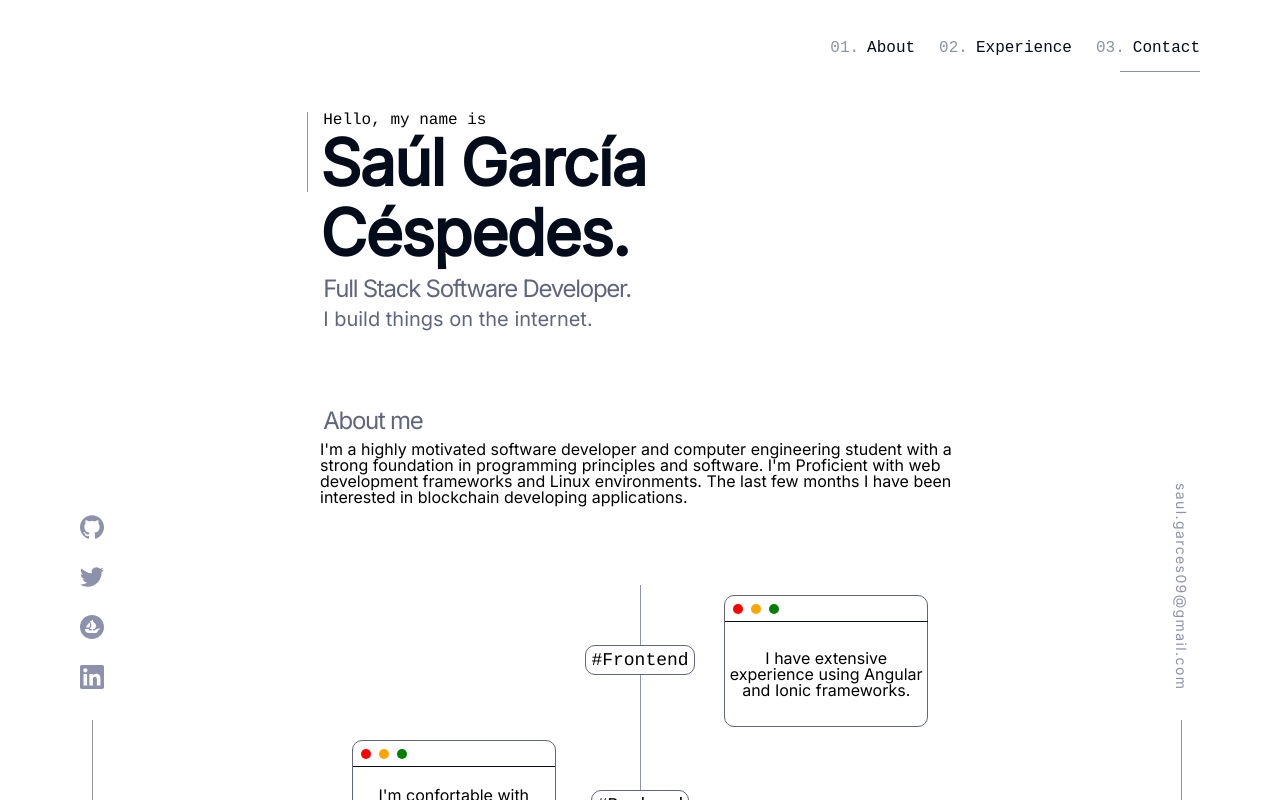
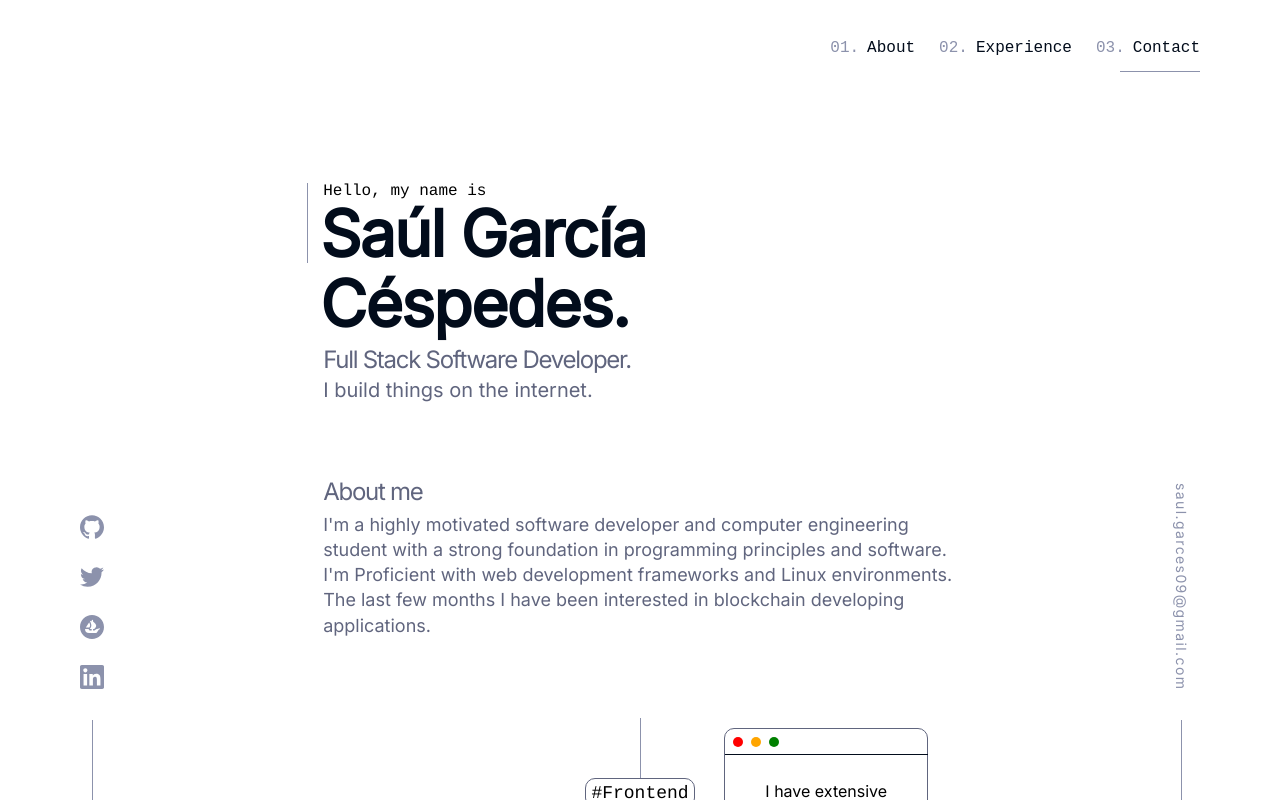
Before and after one commit to saugardev/portfolio, an Angular app: page / in a window 1280 px wide. Shown: the top 800 px of the page. Built offline with nearby package versions, Linux system fonts and the light colour scheme; a web font is replaced by a local one.

Commit message:
Update navbar and scroll behavior

```diff
--- a/src/app/core/navbar/navbar.component.html
+++ b/src/app/core/navbar/navbar.component.html
@@ -1,7 +1,7 @@
 <div class="navbar-wrap">
   <div class="navbar">
     <div *ngFor="let link of links">
-      <a [href]="link.url">
+      <a (click)="goToSection(link.url)">
         <p>{{link.tag}}</p>
       </a>
     </div>
--- a/src/app/core/navbar/navbar.component.scss
+++ b/src/app/core/navbar/navbar.component.scss
@@ -1,5 +1,5 @@
 .navbar-wrap {
-  position: fixed;
+  position: sticky;
   width: 100%;
   height: 71px;
   top: 0;
--- a/src/app/core/navbar/navbar.component.ts
+++ b/src/app/core/navbar/navbar.component.ts
@@ -1,3 +1,4 @@
+import {ViewportScroller} from '@angular/common';
 import {Component} from '@angular/core';
 import {environment} from 'src/environments/environment';
 
@@ -29,7 +30,15 @@ export class NavbarComponent {
   /**
    * NavbarComponent constructor
    */
-  constructor() {
+  constructor(private viewportScroller: ViewportScroller) {
     this._links = environment.NAVBAR_LINKS;
   }
+
+  /**
+   * Scrolls to clicked section
+   * @param {string} elementId Scroll target element id
+   */
+  public goToSection(elementId: string): void {
+    this.viewportScroller.scrollToAnchor(elementId);
+  }
 }
--- a/src/app/modules/home/home.component.scss
+++ b/src/app/modules/home/home.component.scss
@@ -28,6 +28,14 @@
   letter-spacing: -0.08rem;
   color: var(--text-dark-grey);
   margin: 0.5rem 0.2rem;
+
+
+  &::before {
+    content:"";
+    display:block;
+    height: 180px; /* fixed header height*/
+    margin:-180px 0 0; /* negative fixed header height */
+  }
 }
 
 .subtitle2 {
@@ -43,6 +51,13 @@
   font-family: var(--font-mono);
 }
 
+.paragraph {
+  font-size: clamp(12.9375px, 3.1vw, 18px);
+  color: var(--text-dark-grey);
+  margin: 0.5rem 0.2rem;
+  line-height: 1.4;
+}
+
 .spacer {
   margin-bottom: 5rem;
 }
--- a/src/environments/environment.prod.ts
+++ b/src/environments/environment.prod.ts
@@ -3,7 +3,7 @@ export const environment = {
   NAVBAR_LINKS: [
     {
       tag: 'About',
-      url: '#about',
+      url: 'about',
     },
     {
       tag: 'Experience',
--- a/src/styles.scss
+++ b/src/styles.scss
@@ -73,4 +73,5 @@ a {
 }
 * {
 	font-family: var(--font-sans);
+	scroll-behavior: smooth;
 }
```
